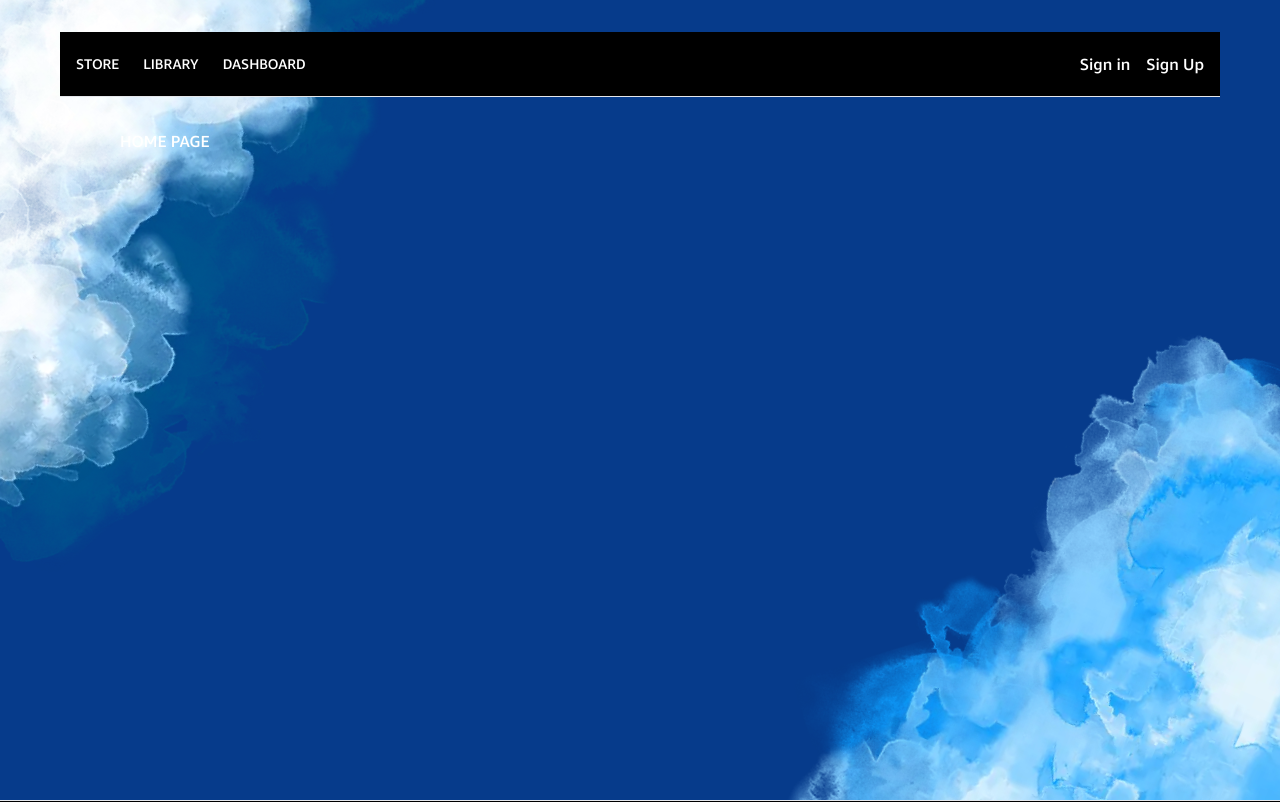
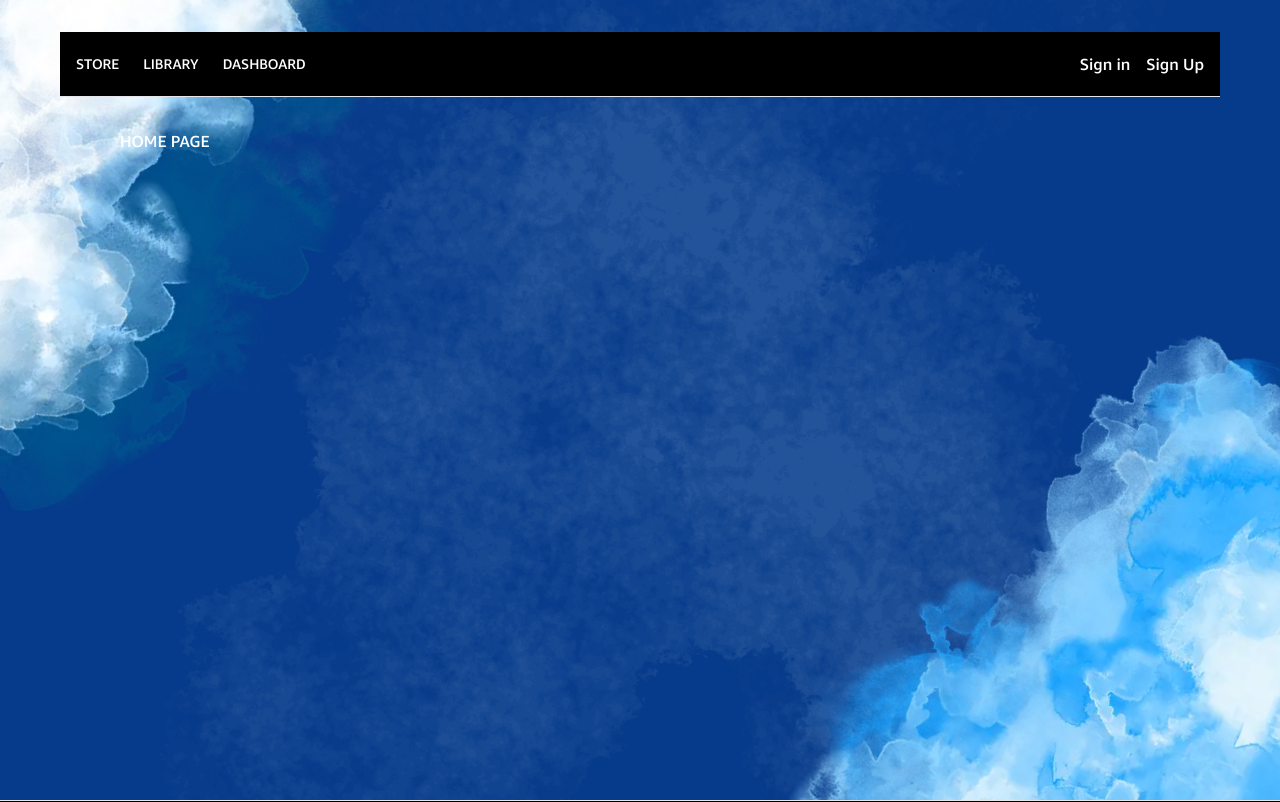
Before and after one commit to rkmiller131/geneva, a Next.js app: page / in a window 1280 px wide. Shown: the top 802 px of the page. Built offline with nearby package versions, Linux system fonts and the light colour scheme; a web font is replaced by a local one.

Commit message:
added bg cloud texture on layout

```diff
--- a/app/layout.tsx
+++ b/app/layout.tsx
@@ -62,7 +62,11 @@ export default function RootLayout({
         className={`${sansation.className} ${ember.className} ${martelSans.variable} ${libreFranklin.variable} libre-franklin-text antialiased`}
       >
         <CloudBackground />
-        <div className="flex flex-col min-h-screen mx-auto w-full max-w-[1464px] px-4 sm:px-6 lg:px-8 xl:px-15 py-8">
+        <div className={`flex flex-col
+            min-h-screen mx-auto w-full max-w-[1464px]
+            px-4 sm:px-6 lg:px-8 xl:px-15 py-8
+            bg-[url(/images/cloud-texture.webp)] bg-center bg-cover bg-repeat-y
+          `}>
           <Navbar />
           <main className="w-full max-w-[1315px] px-4 sm:px-6 lg:px-8 xl:px-15 py-8">
             {children}
--- a/components/layout/CloudBackground.tsx
+++ b/components/layout/CloudBackground.tsx
@@ -3,7 +3,7 @@ import Image from "next/image";
 export default function CloudBackground() {
   return (
     <div className="absolute w-full min-h-[145vh] z-[-1]">
-      <div className="absolute top-[-474px] left-[-570px] rotate-[137deg]">
+      <div className="absolute top-[-525px] left-[-570px] rotate-[137deg]">
         <Image
           src="/images/cloud-minor.webp"
           alt="small cloud texture"
```
Also changed, not shown: public/images/cloud-texture.webp (added).
